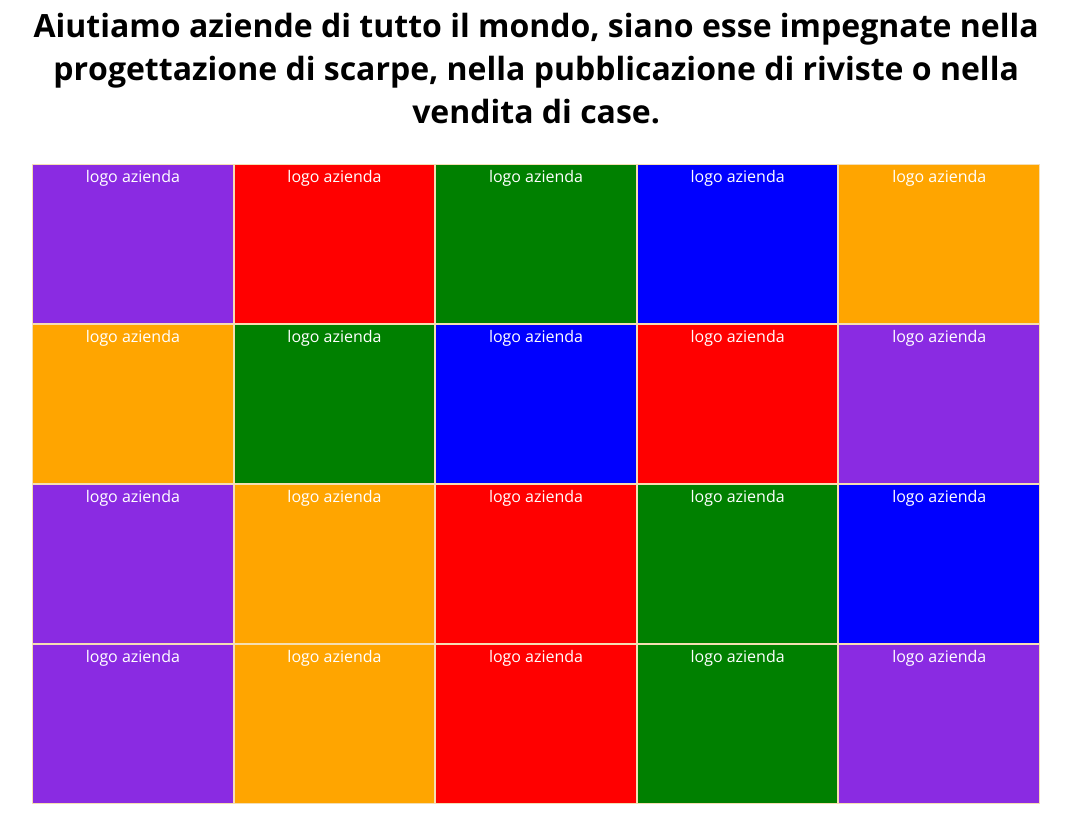
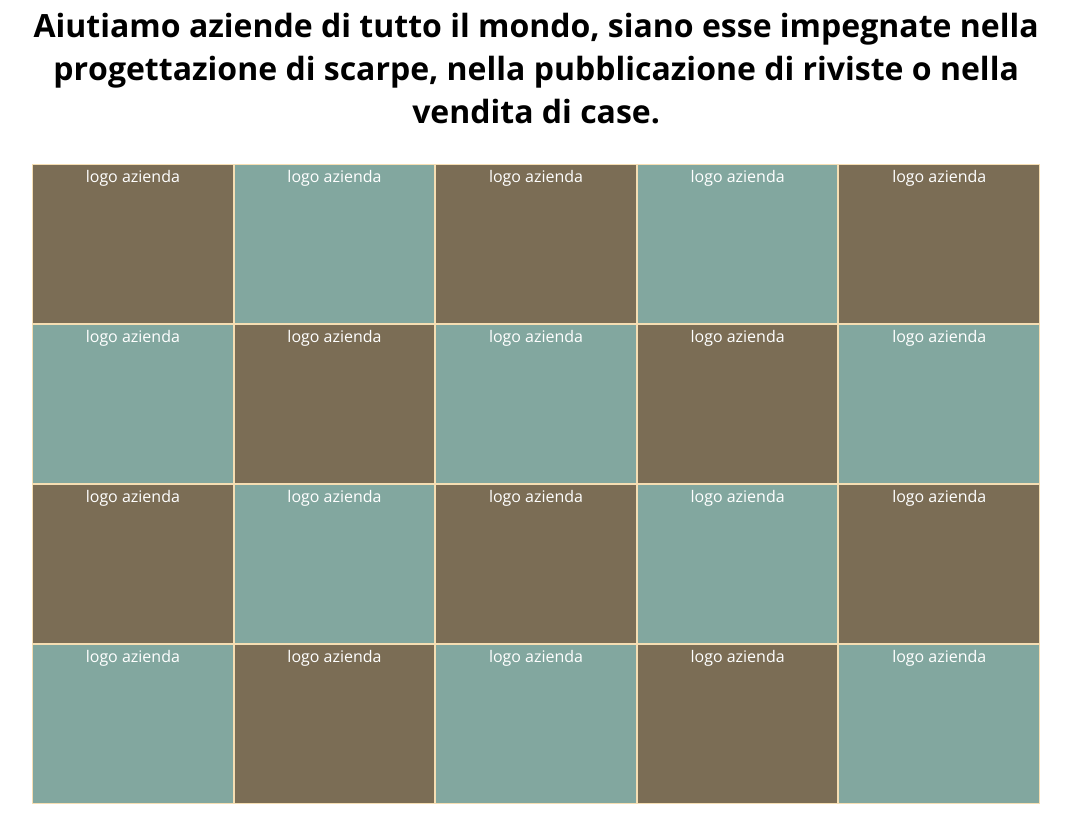
Before and after one commit to pater97/htmlcss-dropbox, a plain HTML site: page bonus/index.html in a window 1280 px wide. Shown: the part 845-1680 px from the top of the page, without its empty margins (184-1255 px from the left). Drawn offline with nearby package versions, Linux system fonts and the light colour scheme.

Commit message:
cambio colorazione

```diff
--- a/bonus/index.html
+++ b/bonus/index.html
@@ -64,26 +64,26 @@
                 pubblicazione di riviste o nella vendita di case.
             </h2>
             <div class="tab clearfix">
-                <div class="col_20 left violet">logo azienda</div>
-                <div class="col_20 left red">logo azienda</div>
-                <div class="col_20 left green">logo azienda</div>
-                <div class="col_20 left blue">logo azienda</div>
-                <div class="col_20 left orange">logo azienda</div>
-                <div class="col_20 left orange">logo azienda</div>
-                <div class="col_20 left green">logo azienda</div>
-                <div class="col_20 left blue">logo azienda</div>
-                <div class="col_20 left red">logo azienda</div>
-                <div class="col_20 left violet">logo azienda</div>
-                <div class="col_20 left violet">logo azienda</div>
-                <div class="col_20 left orange">logo azienda</div>
-                <div class="col_20 left red">logo azienda</div>
-                <div class="col_20 left green">logo azienda</div>
-                <div class="col_20 left blue">logo azienda</div>
-                <div class="col_20 left violet">logo azienda</div>
-                <div class="col_20 left orange">logo azienda</div>
-                <div class="col_20 left red">logo azienda</div>
-                <div class="col_20 left green">logo azienda</div>
-                <div class="col_20 left violet">logo azienda</div>
+                <div class="col_20 left c_a">logo azienda</div>
+                <div class="col_20 left c_b">logo azienda</div>
+                <div class="col_20 left c_a">logo azienda</div>
+                <div class="col_20 left c_b">logo azienda</div>
+                <div class="col_20 left c_a">logo azienda</div>
+                <div class="col_20 left c_b">logo azienda</div>
+                <div class="col_20 left c_a">logo azienda</div>
+                <div class="col_20 left c_b">logo azienda</div>
+                <div class="col_20 left c_a">logo azienda</div>
+                <div class="col_20 left c_b">logo azienda</div>
+                <div class="col_20 left c_a">logo azienda</div>
+                <div class="col_20 left c_b">logo azienda</div>
+                <div class="col_20 left c_a">logo azienda</div>
+                <div class="col_20 left c_b">logo azienda</div>
+                <div class="col_20 left c_a">logo azienda</div>
+                <div class="col_20 left c_b">logo azienda</div>
+                <div class="col_20 left c_a">logo azienda</div>
+                <div class="col_20 left c_b">logo azienda</div>
+                <div class="col_20 left c_a">logo azienda</div>
+                <div class="col_20 left c_b">logo azienda</div>
             </div>
         </section>
 
--- a/bonus/style.css
+++ b/bonus/style.css
@@ -28,6 +28,7 @@ header{
     height: 2rem;
     vertical-align: middle;
     padding: 0 1rem;
+    filter: sepia();
 }
 
 .menu{
@@ -71,15 +72,15 @@ h1{
     margin-top: 5rem;
     top: 0;
     left: 3rem;
-    color: white;
+    color: #7b6d55;
     font-size: 5rem;
     width: 50%;
     padding: 1rem;
-    background-color: #afafaf7a;
+    background-color: #ffffffe6;
     border-radius: 3rem;
 }
 .big_txt{
-    color:#217EF5 ;
+    color: #82a79f;
     font-size: 8rem;
 }
 /* tabella aziende */
@@ -207,12 +208,18 @@ h1{
 .red{
     background-color: red;
 }
+.c_a{
+    background-color: #7b6d55;
+}
+.c_b{
+    background-color:#82a79f ;
+}
 /* effettistica */
 .tendina li:hover{
     text-decoration: underline;
-    color: #217EF5;
+    color: #7b6d55;
     padding: 0 1rem;
-    border-left: 1px solid #217EF5;
+    border-left: 1px solid #7b6d55;
 }
 .icon2{
     animation: spin 2s linear infinite;
@@ -223,7 +230,7 @@ h1{
     }
 }
 .grey_btn:hover{
-    background-color: #217EF5;
+    background-color: #7b6d55;
     color: white;
     filter: brightness(70%) blur(5%);
 
```
